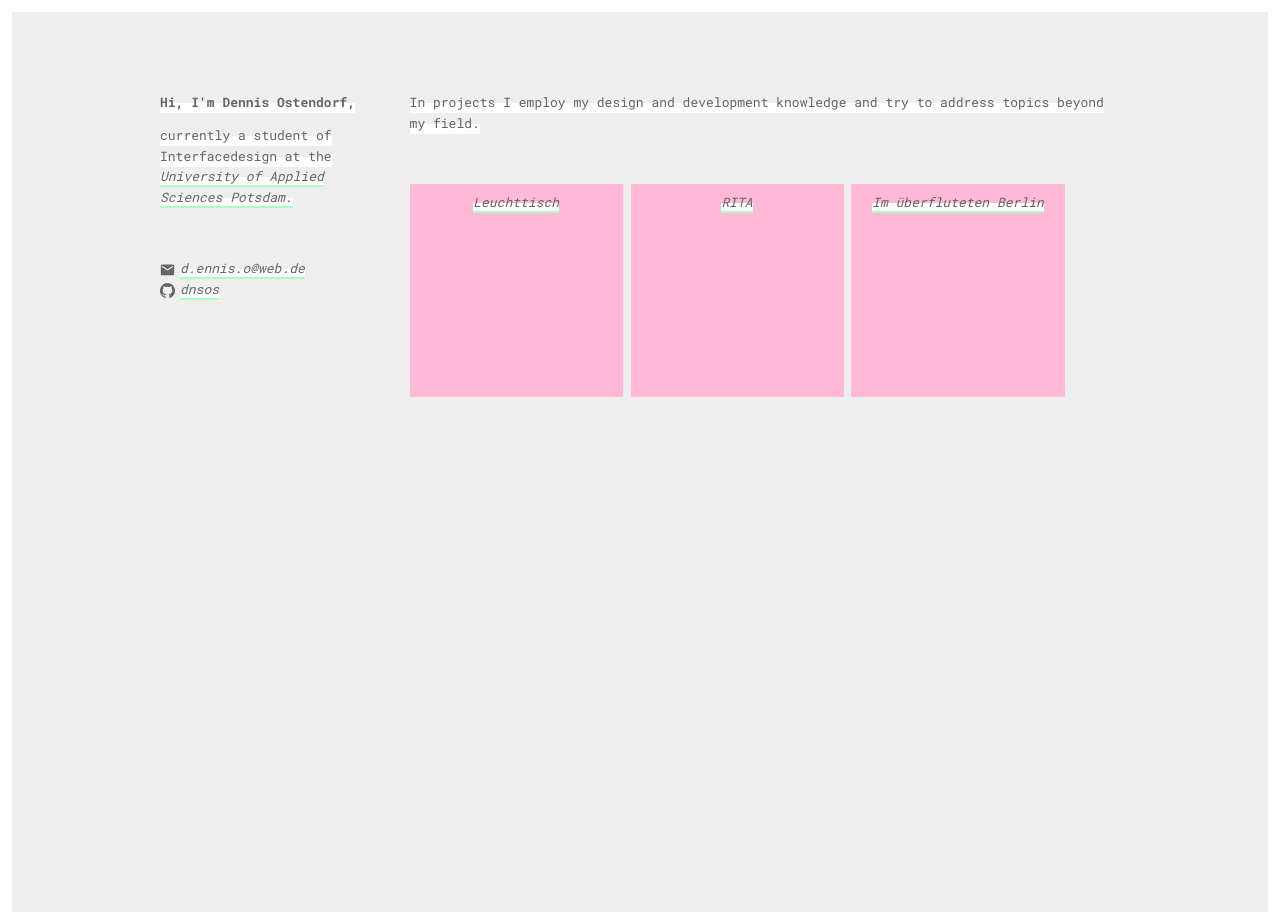
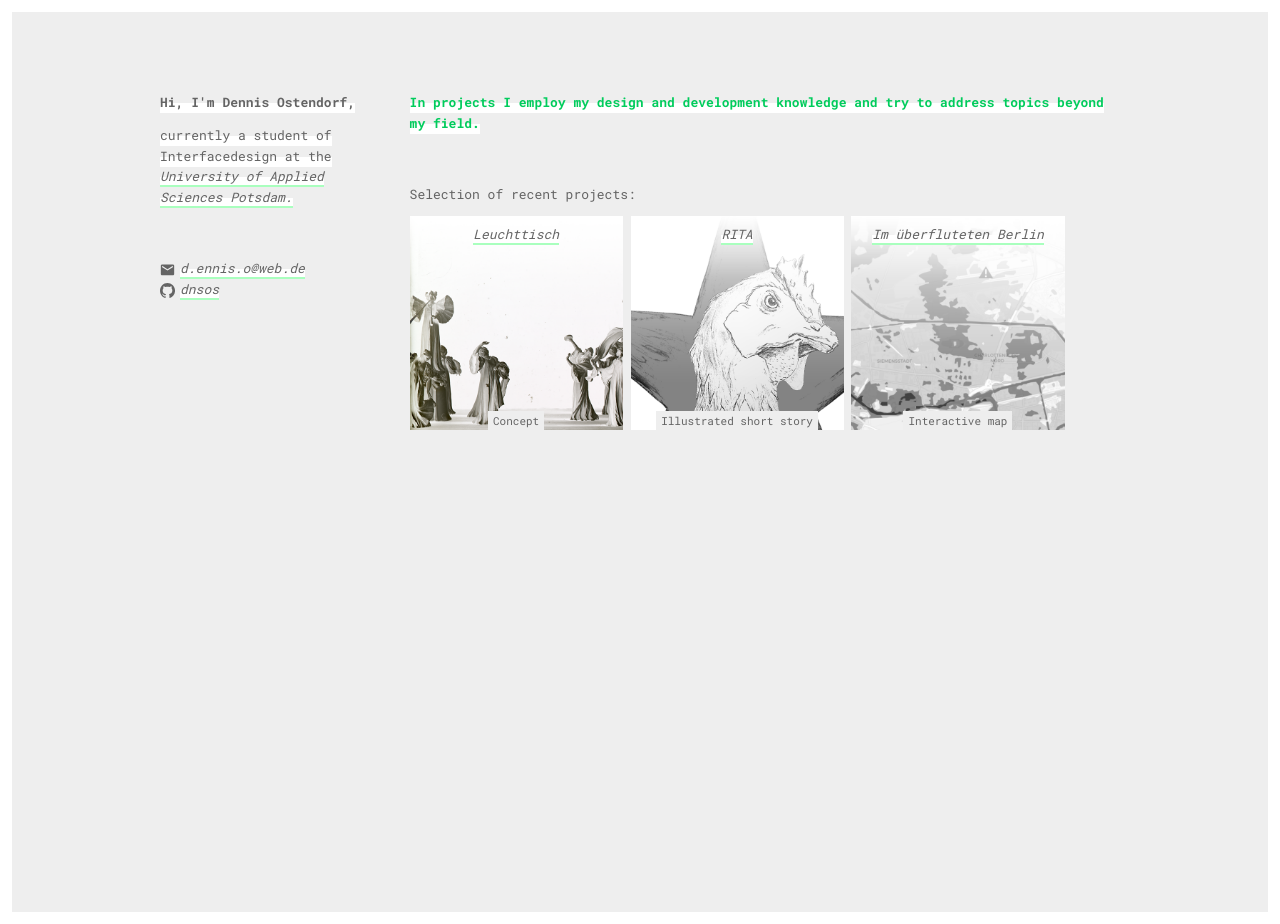
Before and after one commit to dnsos/deinns, a Jekyll site: the page built from index.html, in a window 1280 px wide. Built offline with Jekyll 4.4.1, drawn with Linux system fonts in a browser that asks for light colours.

Commit message:
Proect overview changes

```diff
--- a/_includes/main.html
+++ b/_includes/main.html
@@ -19,27 +19,40 @@
   <section class="nine columns">
 
     <section class="about">
-      <h1><span>In projects I employ my design and development knowledge and try to address topics beyond my field.</span></h1>
+      <p><span>In projects I employ my design and development knowledge and try to address topics beyond my field.</span></p>
     </section>
 
+    <h2>Selection of recent projects:</h2>
     <section>
 
       <section class="project__wrapper">
-        <section class="project__content">
+        <section class="project__title">
           <h2><a href="#">Leuchttisch</a></h2>
         </section>
+        <section class="project__excerpt">
+          <p><span>Concept</span></p>
+        </section>
+        <section class="project__image" id="project__leuchttisch--preview"></section>
       </section>
 
       <section class="project__wrapper">
-        <section class="project__content">
+        <section class="project__title">
           <h2><a href="#">RITA</a></h2>
         </section>
+        <section class="project__excerpt">
+          <p><span>Illustrated short story</span></p>
+        </section>
+        <section class="project__image" id="project__rita--preview"></section>
       </section>
 
       <section class="project__wrapper">
-        <section class="project__content">
+        <section class="project__title">
           <h2><a href="#">Im überfluteten Berlin</a></h2>
         </section>
+        <section class="project__excerpt">
+          <p><span>Interactive map</span></p>
+        </section>
+        <section class="project__image" id="project__iub--preview"></section>
       </section>
 
     </section>
--- a/_scss/_style.scss
+++ b/_scss/_style.scss
@@ -120,7 +120,7 @@ h1, h2, h3, h4, h5, h6 {
   margin-bottom: 1.2rem;
   font-weight: 400;
   color: $neutralColor; }
-h1, h2 {
+h1, h2, p {
   font-family: $primaryFonts;
   span {
     box-shadow: inset 0 -0.8rem 0 white, 0 .2rem 0 white;
@@ -155,7 +155,7 @@ a {
   font-style: italic;
   text-decoration: none;
   box-shadow: inset 0 -0.8rem 0 white, 0 .2rem 0 $secondaryColor;
-  transition: box-shadow .4s;
+  transition: box-shadow .2s;
   overflow: hidden; }
 a:hover {
   box-shadow: inset 0 -0.8rem 0 $secondaryColor, 0 .2rem 0 $secondaryColor; }
@@ -434,15 +434,67 @@ hr {
   }
 }
 
+.about p {
+  font-weight: 700;
+  color: $primaryColor;
+}
 
 .project__wrapper {
   position: relative;
   display: inline-block;
   width: 100%;
   background-color: $primaryColor;
+
+  .project__image {
+    position: absolute;
+    width: 100%;
+    height: 100%;
+    background-size: cover;
+    z-index: 2;
+    transition: opacity .2s;
+  }
+
+  .project__title {
+    position: absolute;
+    width: 100%;
+    z-index: 3;
+
+    h2 {
+      padding-top: .8rem;
+      text-align: center;
+    }
+  }
+
+  .project__excerpt {
+    position: absolute;
+    width: 100%;
+    bottom: 0;
+    z-index: 3;
+
+    p {
+      display: block;
+      margin: 0 auto;
+      font-size: $basicFontSize - .2rem;
+      text-align: center;
+
+      span {
+        display: inline;
+        padding: .2rem .5rem;
+        background-color: $baseColor;
+        box-shadow: none;
+        vertical-align: baseline;
+      }
+    }
+  }
 }
 
-@media (min-width: 600px) {
+@media (min-width: 400px) {
+  .project__wrapper {
+    width: 48%;
+  }
+}
+
+@media (min-width: 750px) {
   .project__wrapper {
     width: 30%;
   }
@@ -454,15 +506,24 @@ hr {
     padding-bottom: 100%;
 }
 
-.project__content {
-  position: absolute;
-  width: 100%;
-  height: 100%;
+.project__wrapper:hover {
+  cursor: pointer;
+}
 
-  h2 {
-    padding-top: .8rem;
-    text-align: center;
-  }
+.project__image:hover {
+  opacity: .5;
+}
+
+#project__leuchttisch--preview {
+  background-image: url("/img/project_leuchttisch_preview.png");
+}
+
+#project__rita--preview {
+  background-image: url("/img/project_rita_preview.png");
+}
+
+#project__iub--preview {
+  background-image: url("/img/project_iub_preview.png");
 }
 
 
--- a/_scss/_variables.scss
+++ b/_scss/_variables.scss
@@ -1,7 +1,7 @@
 // colors
 $baseColor: rgb(238, 238, 238);
 $neutralColor: rgb(100, 100, 100);
-$primaryColor: rgb(255, 184, 213);
+$primaryColor: rgb(0, 204, 92);
 $secondaryColor: rgb(169, 255, 190);
 
 // fonts
--- a/index.html
+++ b/index.html
@@ -1,7 +1,7 @@
 ---
 layout: default
-title: I'm Dennis, Interfacedesigner from Berlin
-excerpt: Hi, I'm Dennis. I develop and design things.
+title: I'm Dennis Ostendorf, student of Interfacedesign at the University of Applied Sciences Potsdam
+excerpt: I'm Dennis Ostendorf, student of Interfacedesign at the University of Applied Sciences Potsdam
 author: Dennis
 ---
 
```
Also changed, not shown: img/project_iub_preview.png (added), img/project_leuchttisch_preview.png (added), img/project_rita_preview.png (added), 1 other file.
